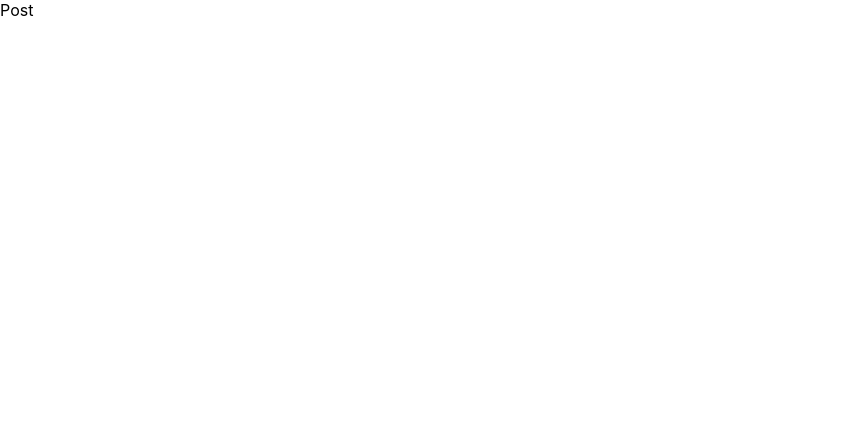
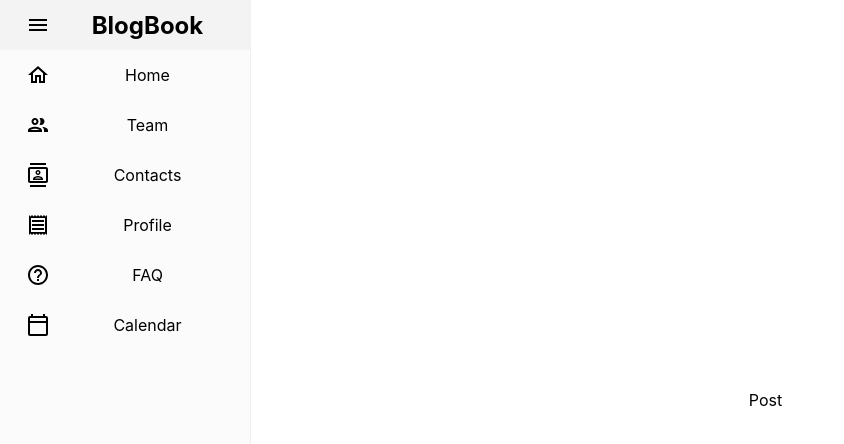
Before and after one commit to jvorisgit/blogbook, a React (Create React App) app in the folder blogbook-frontend/: page /Post in a window 1280 px wide. Shown: the top 444 px of the page, without its empty margins (0-844 px from the left). Built offline with nearby package versions, Linux system fonts and the light colour scheme.

Commit message:
Added sidebar component

```diff
--- a/blogbook-frontend/package.json
+++ b/blogbook-frontend/package.json
@@ -3,11 +3,14 @@
   "version": "0.1.0",
   "private": true,
   "dependencies": {
+    "@mui/icons-material": "^5.14.9",
+    "@mui/material": "^5.14.10",
     "@testing-library/jest-dom": "^5.14.1",
     "@testing-library/react": "^13.0.0",
     "@testing-library/user-event": "^13.2.1",
     "react": "^18.2.0",
     "react-dom": "^18.2.0",
+    "react-pro-sidebar": "^1.1.0-alpha.1",
     "react-router-dom": "^6.16.0",
     "react-scripts": "5.0.1",
     "web-vitals": "^2.1.0"
--- a/blogbook-frontend/src/App.js
+++ b/blogbook-frontend/src/App.js
@@ -11,13 +11,18 @@ import Post from "./pages/Post"
 import Register from "./pages/Register"
 import View from "./pages/View"
 
+import BlogBookSidebar from "./components/BlogBookSidebar";
+
 import './App.css';
 
 const Layout = ()=>{
   return (
     <>
         <div id="app" style={({ height: "100vh" }, { display: "flex" })}>
-          <Outlet></Outlet>
+          <BlogBookSidebar></BlogBookSidebar>
+          <div style={({ width:'100%', alignContent:"center", height: "100vh" })}>
+            <Outlet></Outlet>
+          </div>
         </div>
     </>
   )
--- /dev/null
+++ b/blogbook-frontend/src/components/BlogBookSidebar.jsx
@@ -0,0 +1,37 @@
+import React from 'react';
+import { Sidebar, Menu, MenuItem, useProSidebar } from "react-pro-sidebar";
+import HomeOutlinedIcon from "@mui/icons-material/HomeOutlined";
+import PeopleOutlinedIcon from "@mui/icons-material/PeopleOutlined";
+import ContactsOutlinedIcon from "@mui/icons-material/ContactsOutlined";
+import ReceiptOutlinedIcon from "@mui/icons-material/ReceiptOutlined";
+import CalendarTodayOutlinedIcon from "@mui/icons-material/CalendarTodayOutlined";
+import HelpOutlineOutlinedIcon from "@mui/icons-material/HelpOutlineOutlined";
+import MenuOutlinedIcon from "@mui/icons-material/MenuOutlined";
+
+const BlogBookSidebar = () => {
+    const { collapseSidebar } = useProSidebar();
+    return (
+        <Sidebar style={{ height: "110vh" }}>
+        <Menu>
+          <MenuItem
+            icon={<MenuOutlinedIcon />}
+            onClick={() => {
+              collapseSidebar();
+            }}
+            style={{ textAlign: "center" }}
+          >
+            {" "}
+            <h2>BlogBook</h2>
+          </MenuItem>
+          <MenuItem icon={<HomeOutlinedIcon />}>Home</MenuItem>
+          <MenuItem icon={<PeopleOutlinedIcon />}>Team</MenuItem>
+          <MenuItem icon={<ContactsOutlinedIcon />}>Contacts</MenuItem>
+          <MenuItem icon={<ReceiptOutlinedIcon />}>Profile</MenuItem>
+          <MenuItem icon={<HelpOutlineOutlinedIcon />}>FAQ</MenuItem>
+          <MenuItem icon={<CalendarTodayOutlinedIcon />}>Calendar</MenuItem>
+        </Menu>
+      </Sidebar>
+    )
+}
+
+export default BlogBookSidebar
--- a/blogbook-frontend/src/index.js
+++ b/blogbook-frontend/src/index.js
@@ -2,11 +2,14 @@ import React from 'react';
 import ReactDOM from 'react-dom/client';
 import './index.css';
 import App from './App';
+import { ProSidebarProvider } from "react-pro-sidebar";
 
 
 const root = ReactDOM.createRoot(document.getElementById('root'));
 root.render(
   <React.StrictMode>
-    <App />
+    <ProSidebarProvider>
+        <App />
+    </ProSidebarProvider>
   </React.StrictMode>
 );
```
Also changed, not shown: 1 other file (tests, documents, lock files or other folders).
